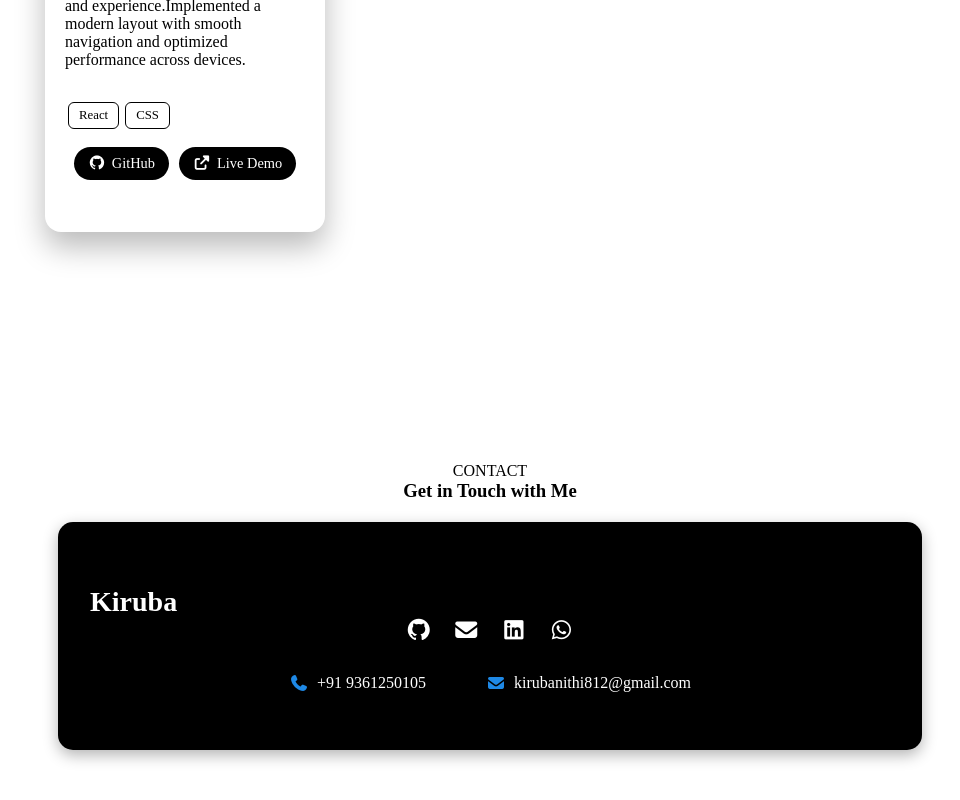
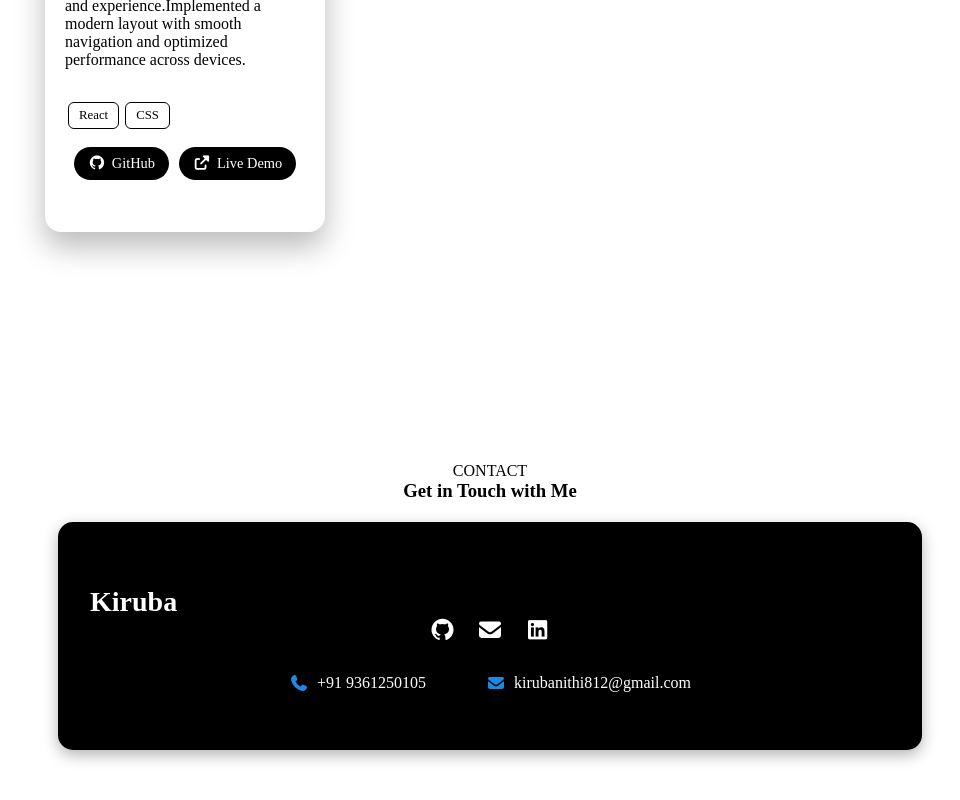
Before and after one commit to kirubanithi08/MyPortfolio, a React (Vite) app: page / in a window 1280 px wide. Shown: the part 2690-3490 px from the top of the page, without its empty margins (150-1110 px from the left). Built offline with nearby package versions, Linux system fonts and the light colour scheme; a web font is replaced by a local one.

Commit message:
contact updated

```diff
--- a/src/components/Contact.jsx
+++ b/src/components/Contact.jsx
@@ -15,7 +15,7 @@ export default function Contact() {
             <li><a href="https://github.com/kirubanithi08"><i className="fa-brands fa-github"></i></a></li>
             <li><a href="mailto:kirubanithi812@gmail.com"><i className="fa-solid fa-envelope"></i></a></li>
             <li><a href="https://www.linkedin.com/feed/"><i className="fa-brands fa-linkedin"></i></a></li>
-            <li><a href="9361250105"><i className="fa-brands fa-whatsapp"></i></a></li>
+            {/* <li><a href="9361250105"><i className="fa-brands fa-whatsapp"></i></a></li> */}
           </ul>
         </div>
 
```
